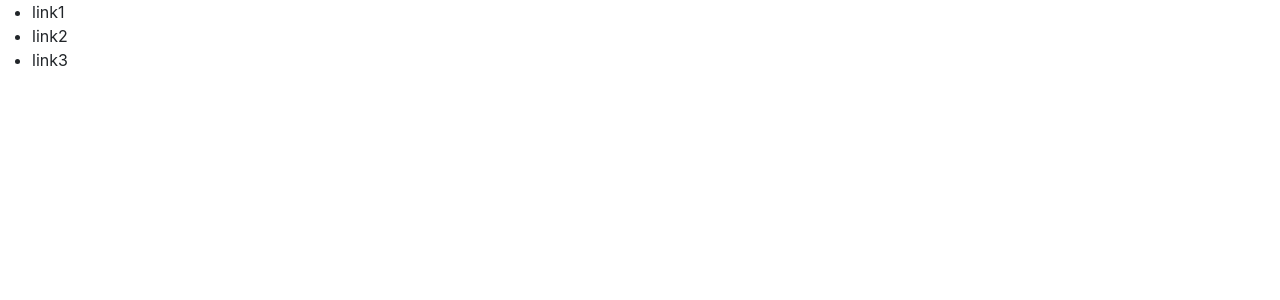
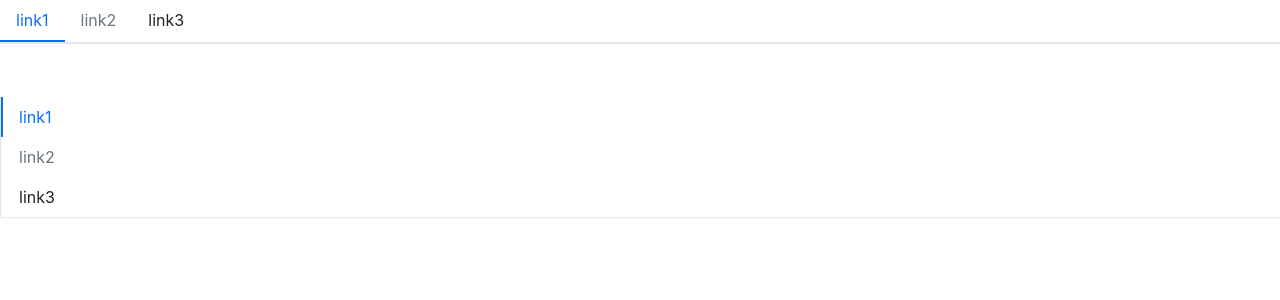
Before and after one commit to jianyun2020/suui, a React (Create React App) app: page / in a window 1280 px wide. Shown: the top 300 px of the page. Built offline with nearby package versions, Linux system fonts and the light colour scheme.

Commit message:
test menu component

```diff
--- a/src/App.tsx
+++ b/src/App.tsx
@@ -16,6 +16,18 @@ function App() {
         link3
       </MenuItem>
      </Menu>
+     <br />
+     <Menu mode='vertical'  defaultIndex={0} onSelect={(index) => alert(index)}>
+      <MenuItem index={0}>
+        link1
+      </MenuItem>
+      <MenuItem index={1} disabled>
+        link2
+      </MenuItem>
+      <MenuItem index={2}>
+        link3
+      </MenuItem>
+     </Menu>
     </div>
   );
 }
--- /dev/null
+++ b/src/components/Menu/_style.scss
@@ -0,0 +1,48 @@
+.menu {
+  display: flex;
+  flex-wrap: wrap;
+  padding-left: 0;
+  margin-bottom: 30px;
+  list-style: none;
+  border-bottom: $menu-border-width solid $menu-border-color;
+  box-shadow: $menu-box-shadow;
+
+  > .menu-item {
+    padding: $menu-item-padding-y $menu-item-padding-x;
+    cursor: pointer;
+    transition: $menu-transition;
+
+    &:hover,
+    &:focus {
+      list-style: none;
+    }
+
+    &.is-disabled {
+      color: $menu-item-disabled-color;
+      pointer-events: none;
+      cursor: default;
+    }
+
+    &.is-active,
+    &:hover {
+      color: $menu-item-active-color;
+      border-bottom: $menu-item-active-border-width solid
+        $menu-item-active-color;
+    }
+  }
+}
+
+.menu-vertical {
+  flex-direction: column;
+  border-bottom: 0;
+  border-left: $menu-border-width solid $menu-border-color;
+
+  .menu-item {
+    border-left: $menu-item-active-border-width solid transparent;
+
+    &.is-active, &:hover {
+      border-bottom: 0px;
+      border-left: $menu-item-active-border-width solid $menu-item-active-color;
+    }
+  }
+}
--- a/src/components/Menu/menu.tsx
+++ b/src/components/Menu/menu.tsx
@@ -40,7 +40,7 @@ const Menu: React.FC<MenuProps> = (props) => {
   }
 
   return (
-    <ul className={classes} style={style}>
+    <ul className={classes} style={style} data-testid="test-menu">
       <MenuContext.Provider value={passedContext}>
         {children}
       </MenuContext.Provider>
--- a/src/styles/index.scss
+++ b/src/styles/index.scss
@@ -12,3 +12,6 @@
 
 // Alert
 @import "../components/Alert/style";
+
+// Menu
+@import "../components/Menu/style";
```
Also changed, not shown: 1 other file (tests, documents, lock files or other folders).
